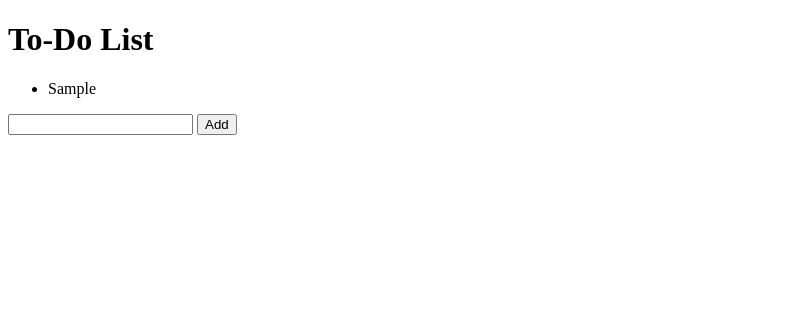
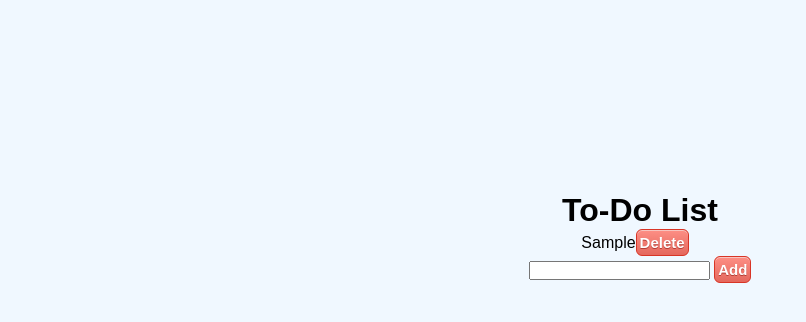
Before and after one commit to WigoBlahh/Programming, a plain HTML site: page Javascript/To-Do/index.html in a window 1280 px wide. Both pictures are taken after typing "Sample" into the empty fields and a click on the button "Add". Shown: the whole page, without its empty margins (0-806 px from the left). Drawn offline with Linux system fonts and the light colour scheme.

Commit message:
Added delete button, some minimal css changes

```diff
--- a/Javascript/To-Do/index.html
+++ b/Javascript/To-Do/index.html
@@ -5,12 +5,14 @@
     <link rel="stylesheet" type="text/css" href="style.css">
 </head>
 <body>
-    <h1>To-Do List</h1>
-    <ul id="todoList">
+    <div class="content">
+        <h1>To-Do List</h1>
+        <ul class="todo" id="todoList">
 
-    </ul>
-    <input id="toDoInput">
-    <button onclick="AddToDo()" id="btnAdd">Add</button>
-    <script src="index.js"></script>
+        </ul>
+        <input id="toDoInput">
+        <button onclick="AddToDo()" id="btnAdd">Add</button>
+    </div>
 </body>
+<script src="index.js"></script>
 </html>
--- a/Javascript/To-Do/index.js
+++ b/Javascript/To-Do/index.js
@@ -1,14 +1,24 @@
 const btnAdd = document.getElementById("btnAdd");
 const inputToDo = document.getElementById("toDoInput");
 const ul = document.getElementById("todoList");
+let delBtn = document.createElement('button');
+delBtn.innerText = "Delete";
+delBtn.id = "btnDel";
 
-function AddToDo(){
+
+btnAdd.onclick = function (){
+    if(inputToDo.value != ""){
     console.log(inputToDo.value);
     var li = document.createElement('li');
     li.appendChild(document.createTextNode(inputToDo.value));
-    li.addEventListener("click", function() {
-        this.classList.toggle("strikethrough");
+    li.addEventListener("click", function(){
+        li.classList.toggle("strikethrough");
     });
+    delBtn.addEventListener("click", function(e) {
+        li.parentNode.removeChild(li);
+    });
+    li.append(delBtn);
     ul.appendChild(li);
     inputToDo.value = "";
+    }
 }
--- a/Javascript/To-Do/style.css
+++ b/Javascript/To-Do/style.css
@@ -1,3 +1,51 @@
 .strikethrough {
     text-decoration: line-through;
 }
+
+button{
+	box-shadow:inset 0px 1px 0px 0px #f7c5c0;
+	background:linear-gradient(to bottom, #fc8d83 5%, #e4685d 100%);
+	background-color:#fc8d83;
+	border-radius:6px;
+	border:1px solid #d83526;
+	display:inline-block;
+	cursor:pointer;
+	color:#ffffff;
+	font-size:15px;
+	font-weight:bold;
+	padding:4px 3px;
+	text-decoration:none;
+	text-shadow:0px 1px 0px #b23e35;
+}
+
+@import url('https://fonts.googleapis.com/css2?family=Montserrat:ital,wght@0,100..900;1,100..900&display=swap');
+
+
+* {
+   margin: 0px;
+   padding: 0px;
+}
+
+body{
+    background-color: #f0f8ff;
+    font-family: "Montserrat", sans-serif;
+    font-optical-sizing: auto;
+    font-weight: 300;
+    font-style: normal;
+}
+
+.content{
+margin-left: 25%;
+margin-top: 15%;
+height: 50%;
+width: 50%;
+text-align: center;
+}
+
+.todo{
+    list-style-type: none;
+}
+
+.todo > li{
+margin-right: 10px;
+}
```
